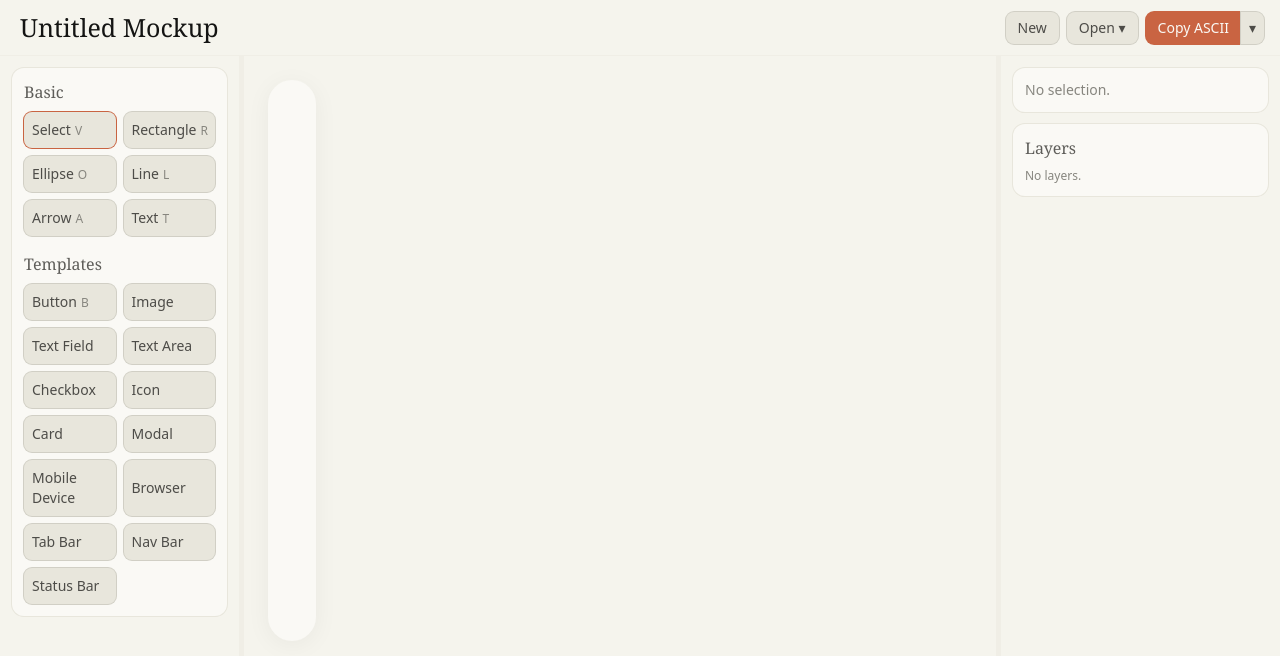
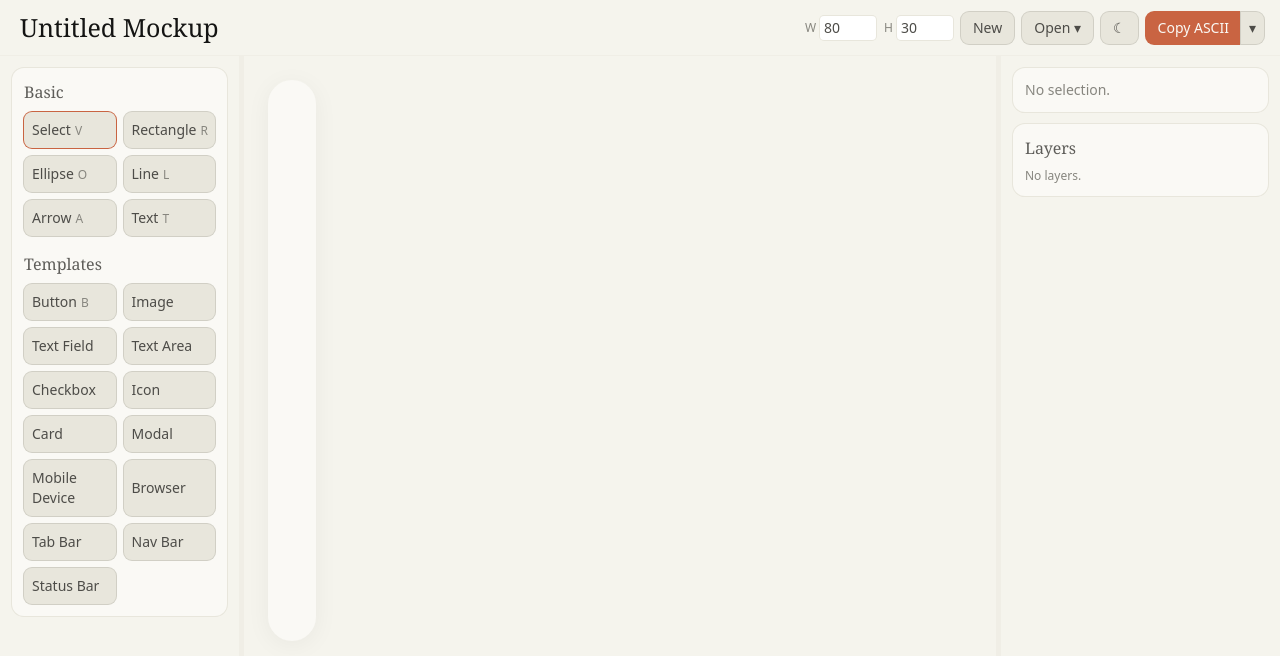
Before and after one commit to angusjune/ascii-mockups, a Next.js app: page / in a window 1280 px wide. Shown: the top 656 px of the page. Built offline with nearby package versions, Linux system fonts and the light colour scheme.

Commit message:
feat(ui): grid-size settings, theme toggle, alignment guides

```diff
--- /dev/null
+++ b/src/components/AlignmentGuides.tsx
@@ -0,0 +1,40 @@
+'use client'
+import { useEditor } from '@/store/editor-store'
+
+export default function AlignmentGuides({ charW, charH }: { charW: number; charH: number }) {
+  const doc = useEditor((s) => s.doc)
+  const isDragging = useEditor((s) => s.isDragging)
+  if (!isDragging || doc.selection.length === 0) return null
+  const active = doc.shapes.filter((s) => doc.selection.includes(s.id))
+  const others = doc.shapes.filter((s) => !doc.selection.includes(s.id) && !s.hidden)
+  const xs = new Set<number>()
+  const ys = new Set<number>()
+  for (const a of active) {
+    for (const o of others) {
+      for (const ax of [a.x, a.x + a.w - 1]) {
+        for (const ox of [o.x, o.x + o.w - 1]) if (ax === ox) xs.add(ax)
+      }
+      for (const ay of [a.y, a.y + a.h - 1]) {
+        for (const oy of [o.y, o.y + o.h - 1]) if (ay === oy) ys.add(ay)
+      }
+    }
+  }
+  return (
+    <div className="pointer-events-none absolute inset-0">
+      {[...xs].map((x) => (
+        <div
+          key={`x${x}`}
+          className="absolute w-px bg-terracotta/70"
+          style={{ left: x * charW, top: 0, bottom: 0 }}
+        />
+      ))}
+      {[...ys].map((y) => (
+        <div
+          key={`y${y}`}
+          className="absolute h-px bg-terracotta/70"
+          style={{ top: y * charH, left: 0, right: 0 }}
+        />
+      ))}
+    </div>
+  )
+}
--- a/src/components/Canvas.tsx
+++ b/src/components/Canvas.tsx
@@ -5,6 +5,7 @@ import { render, toText } from '@/renderer'
 import { useCellMetrics } from '@/hooks/useCellMetrics'
 import { useTool } from '@/hooks/useTool'
 import SelectionOverlay from './SelectionOverlay'
+import AlignmentGuides from './AlignmentGuides'
 
 export default function Canvas() {
   const doc = useEditor((s) => s.doc)
@@ -52,6 +53,7 @@ export default function Canvas() {
         {display}
       </pre>
       <SelectionOverlay charW={metrics.charW} charH={metrics.charH} />
+      <AlignmentGuides charW={metrics.charW} charH={metrics.charH} />
     </div>
   )
 }
--- /dev/null
+++ b/src/components/SettingsMenu.tsx
@@ -0,0 +1,33 @@
+'use client'
+import { useEditor } from '@/store/editor-store'
+
+export default function SettingsMenu() {
+  const doc = useEditor((s) => s.doc)
+  const apply = useEditor((s) => s.applyDocChange)
+  return (
+    <div className="flex items-center gap-2 text-sm text-charcoal-warm">
+      <label className="flex items-center gap-1">
+        <span className="text-xs text-stone-gray">W</span>
+        <input
+          className="w-14 rounded bg-pure-white px-1 py-0.5 ring-1 ring-border-warm"
+          type="number"
+          min={10}
+          max={200}
+          value={doc.gridW}
+          onChange={(e) => apply((d) => ({ ...d, gridW: Math.max(10, Number(e.target.value)) }))}
+        />
+      </label>
+      <label className="flex items-center gap-1">
+        <span className="text-xs text-stone-gray">H</span>
+        <input
+          className="w-14 rounded bg-pure-white px-1 py-0.5 ring-1 ring-border-warm"
+          type="number"
+          min={5}
+          max={120}
+          value={doc.gridH}
+          onChange={(e) => apply((d) => ({ ...d, gridH: Math.max(5, Number(e.target.value)) }))}
+        />
+      </label>
+    </div>
+  )
+}
--- /dev/null
+++ b/src/components/ThemeToggle.tsx
@@ -0,0 +1,29 @@
+'use client'
+import { useEffect, useState } from 'react'
+import { load, save } from '@/lib/local-storage'
+
+type Theme = 'light' | 'dark'
+
+export default function ThemeToggle() {
+  const [theme, setTheme] = useState<Theme>('light')
+  useEffect(() => {
+    const t = load<{ theme: Theme }>('ascii-mockups:prefs')?.theme ?? 'light'
+    setTheme(t)
+    document.documentElement.dataset.theme = t
+  }, [])
+  const toggle = () => {
+    const t: Theme = theme === 'light' ? 'dark' : 'light'
+    setTheme(t)
+    document.documentElement.dataset.theme = t
+    save('ascii-mockups:prefs', { theme: t })
+  }
+  return (
+    <button
+      onClick={toggle}
+      className="rounded-[8px] bg-warm-sand px-3 py-1.5 text-sm text-charcoal-warm ring-1 ring-ring-warm"
+      aria-label="Toggle theme"
+    >
+      {theme === 'light' ? '☾' : '☀'}
+    </button>
+  )
+}
--- a/src/components/TopBar.tsx
+++ b/src/components/TopBar.tsx
@@ -2,6 +2,8 @@
 import { useEditor } from '@/store/editor-store'
 import OpenDocDropdown from './OpenDocDropdown'
 import ExportMenu from './ExportMenu'
+import SettingsMenu from './SettingsMenu'
+import ThemeToggle from './ThemeToggle'
 
 export default function TopBar() {
   const name = useEditor((s) => s.doc.name)
@@ -16,6 +18,7 @@ export default function TopBar() {
         aria-label="Mockup name"
       />
       <div className="flex items-center gap-2">
+        <SettingsMenu />
         <button
           onClick={newDoc}
           className="rounded-[8px] bg-warm-sand px-3 py-1.5 text-sm text-charcoal-warm ring-1 ring-ring-warm"
@@ -23,6 +26,7 @@ export default function TopBar() {
           New
         </button>
         <OpenDocDropdown />
+        <ThemeToggle />
         <ExportMenu />
       </div>
     </header>
```
